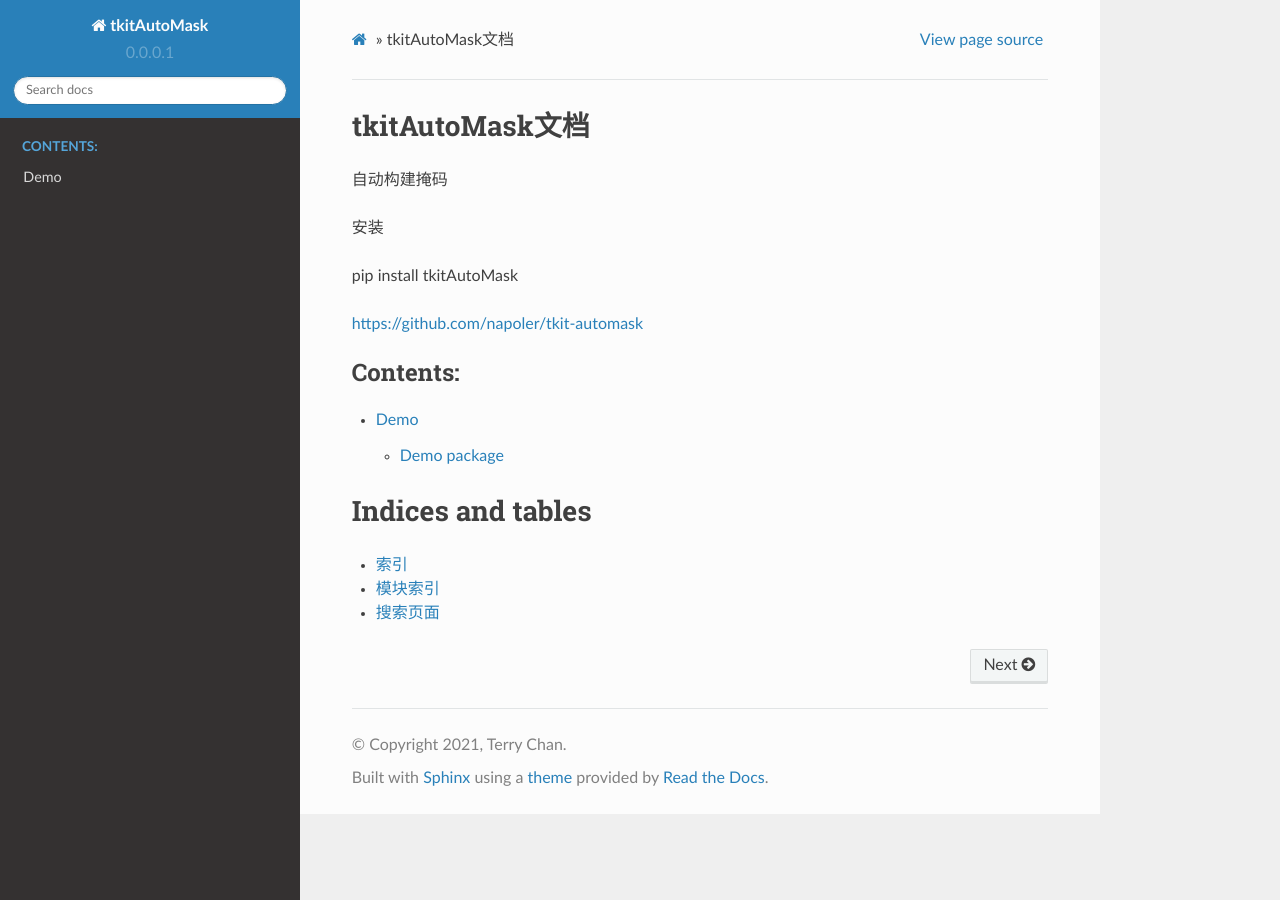
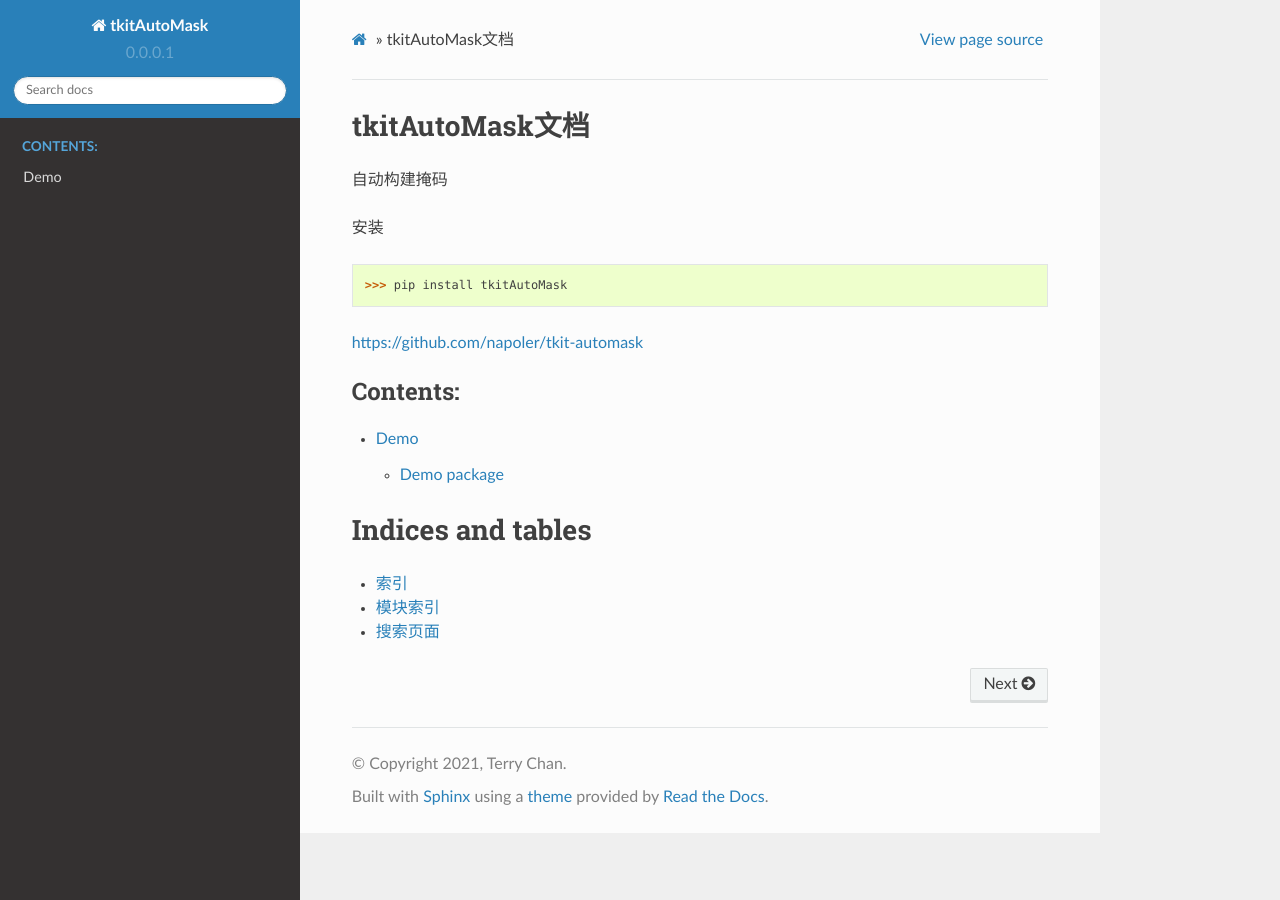
Before and after one commit to napoler/tkit-automask, a Sphinx documentation site: the page built from docs_tools/source/index.rst, in a window 1280 px wide. Built offline with Sphinx 7.4.7 and the Read the Docs theme 2.0.0, drawn with Linux system fonts in a browser that asks for light colours.

```diff
--- a/docs_tools/source/index.rst
+++ b/docs_tools/source/index.rst
@@ -10,7 +10,7 @@ tkitAutoMask文档
 
 安装
 
-pip install tkitAutoMask
+>>> pip install tkitAutoMask
 
 https://github.com/napoler/tkit-automask
 
```
